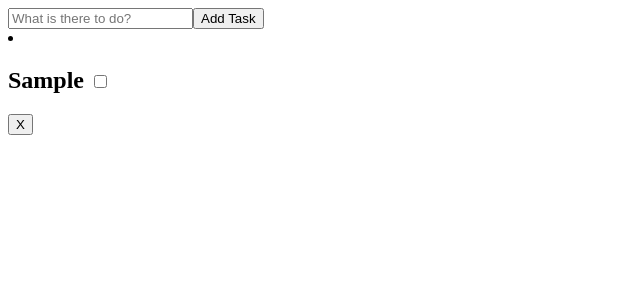
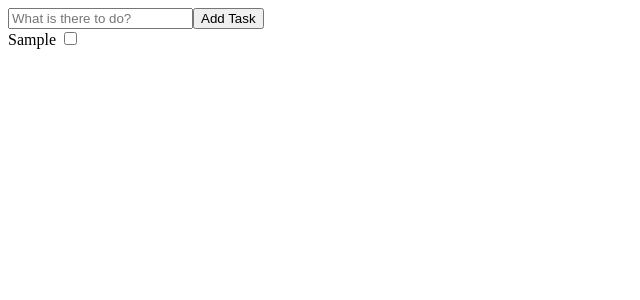
Before and after one commit to steskalc/todo, a Vue app: page / in a window 1280 px wide. Both pictures are taken after typing "Sample" into the empty fields and a click on the button "Add Task". Shown: the top 300 px of the page, without its empty margins (0-640 px from the left). Built offline with nearby package versions, Linux system fonts and the light colour scheme; the HTML template or start-up script is replaced by a standard one.

Commit message:
save checked boxes

```diff
--- a/src/AddNewTodo.vue
+++ b/src/AddNewTodo.vue
@@ -17,13 +17,14 @@ const props = defineProps({
 const taskTitle = ref<string>('')
 
 const addTask = () => {
+    if (!taskTitle.value.length) return
+
     const newTask = {
         title: taskTitle.value,
         done: false,
         id: uuidv4()
     }
     props.tasks?.push(newTask)
-    //tasks.value.push(newTask)
     taskTitle.value = ''
     let stringified = JSON.stringify(props.tasks)
     localStorage.setItem('tasks', stringified)
--- a/src/App.vue
+++ b/src/App.vue
@@ -1,9 +1,8 @@
 <template>
   <AddNewTodo :tasks="tasks" />
-  <li v-for="(storedTask, index) in tasks">
-    <TodoItem :title="storedTask.title" :done="storedTask.done" :id="storedTask.id" />
-    <button @click="removeTask(index)">X</button>
-  </li>
+  <div v-for="storedTask in tasks">
+    <TodoItem :tasks="tasks" :title="storedTask.title" :done="storedTask.done" :id="storedTask.id" />
+  </div>
 </template>
 
 <script setup lang="ts">
@@ -12,29 +11,9 @@ import TodoItem from './TodoItem.vue'
 import AddNewTodo from './AddNewTodo.vue'
 import type { task } from './task.ts'
 
-const tasks = ref<task[]>([])
+const stored = localStorage.getItem('tasks')
+const tasks = ref<task[]>(stored ? JSON.parse(stored) : [])
 
-const removeTask = (index: number) => {
-  tasks.value.splice(index, 1)
-  let stringified = JSON.stringify(tasks.value)
-  localStorage.setItem('tasks', stringified)
-  console.log('---> saved: ', localStorage.getItem('tasks'))
-}
-
-onMounted(async () => {
-
-  let storedTasks = localStorage.getItem('tasks')
-
-  if (storedTasks) {
-    try {
-      console.log('---> stored tasks: ', storedTasks)
-      tasks.value.push(JSON.parse(storedTasks))
-    } catch (e) {
-      console.log(`Failed to parse stored tasks: ${e}`)
-    }
-  }
-
-})
 </script>
 
 
--- a/src/TodoItem.vue
+++ b/src/TodoItem.vue
@@ -1,20 +1,51 @@
 <template>
-  <h2>
+  <span>
     {{ props.title }}
     <input type="checkbox" v-model="isDone" />
-  </h2>
+  </span>
 </template>
 <script setup lang="ts">
 
-import { ref } from 'vue';
-
+import { computed, ref, watch } from 'vue';
+import type { task } from './task';
 const props = defineProps({
   title: String,
   done: Boolean,
-  id: String
+  id: String,
+  tasks: Array<task>
 })
 
-const isDone = ref(false)
+const emit = defineEmits(['update:done'])
+
+const isDone = computed({
+  get() {
+    return props.done
+  },
+  set(newValue) {
+    emit('update:done', newValue)
+    console.log('---> tasks: ', props.tasks)
+    console.log('---> title: ', props.title)
+    let record = props.tasks?.findIndex((storedTask) => storedTask.id === props.id)
+    console.log('---> id: ', props.id)
+    console.log('---> record: ', record)
+    if (record !== undefined) {
+      console.log('---> record: ', props.tasks![record])
+
+      props.tasks![record]!.done = newValue
+      let stringified = JSON.stringify(props.tasks)
+      localStorage.setItem('tasks', stringified)
+      console.log('---> saved: ', localStorage.getItem('tasks'))
+    }
+  }
+})
+
+// const removeTask = (id) => {
+//   tasks.value.splice(index, 1)
+//   let stringified = JSON.stringify(tasks.value)
+//   localStorage.setItem('tasks', stringified)
+//   console.log('---> saved: ', localStorage.getItem('tasks'))
+// }
+
 
 
 </script>
```
